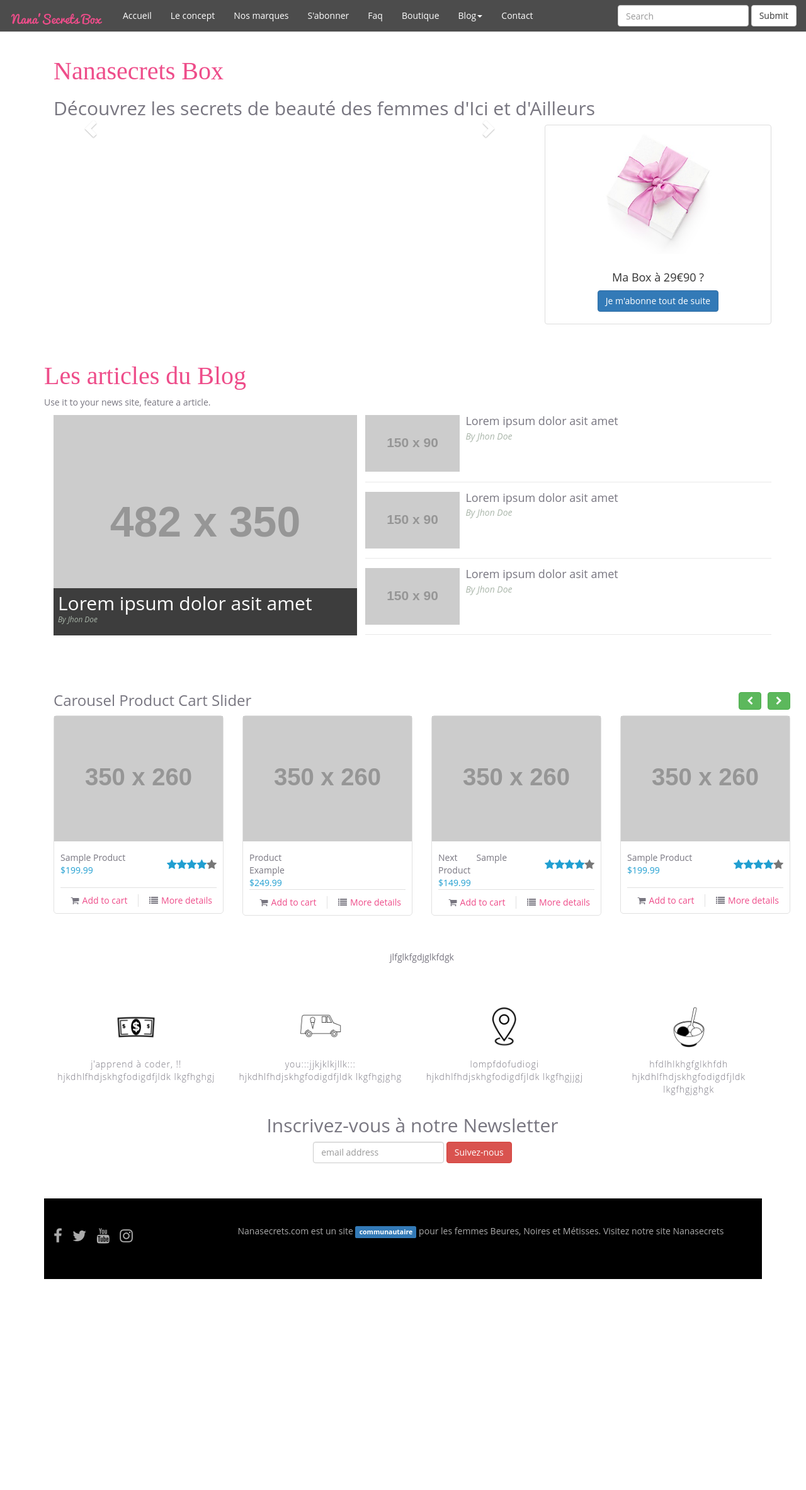
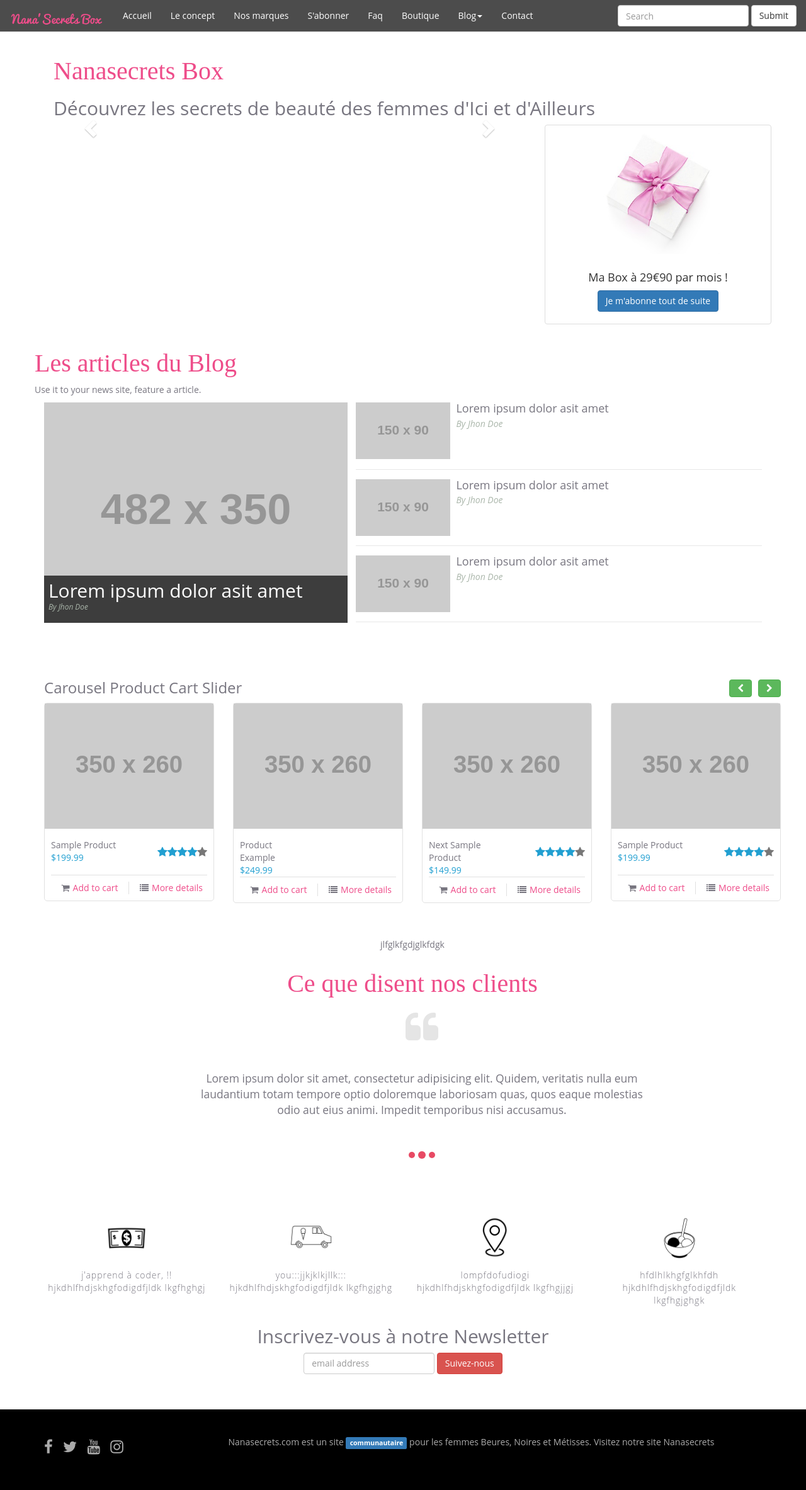
Before and after one commit to cdiomande78/jekyll-nanasecrets, a Jekyll site: the page built from index.html, in a window 1280 px wide. Shown: the whole page at 63% size. Built offline with Jekyll 4.4.1, drawn with Linux system fonts in a browser that asks for light colours; nearby versions of some CDN libraries; Markdown is read by kramdown in place of the engine named in the settings; before the commit the page ends 2031 px from its top, so only the background shows below that.

Commit message:
amélioration2

```diff
--- a/css/style.css
+++ b/css/style.css
@@ -342,3 +342,110 @@
   filter: none; /* IE6-9 */
   -webkit-filter: grayscale(0); /* Google Chrome, Safari 6+ & Opera 15+ */
 }
+
+/*-------------------------------*/
+/*      Code snippet by          */
+/*      @maridlcrmn              */
+/*-------------------------------*/
+
+
+section {
+    padding-top: 10px;
+    padding-bottom: 10px;
+}
+
+.quote {
+    color: rgba(0,0,0,.1);
+    text-align: center;
+    margin-bottom: 30px;
+}
+
+/*-------------------------------*/
+/*    Carousel Fade Transition   */
+/*-------------------------------*/
+
+#fade-quote-carousel.carousel {
+  padding-bottom: 60px;
+}
+#fade-quote-carousel.carousel .carousel-inner .item2 {
+  opacity: 0;
+  -webkit-transition-property: opacity;
+      -ms-transition-property: opacity;
+          transition-property: opacity;
+}
+#fade-quote-carousel.carousel .carousel-inner .active2 {
+  opacity: 1;
+  -webkit-transition-property: opacity;
+      -ms-transition-property: opacity;
+          transition-property: opacity;
+}
+#fade-quote-carousel.carousel .carousel-indicators {
+  bottom: 10px;
+}
+#fade-quote-carousel.carousel .carousel-indicators > li {
+  background-color: #e84a64;
+  border: none;
+}
+#fade-quote-carousel blockquote {
+    text-align: center;
+    border: none;
+}
+#fade-quote-carousel .profile-circle {
+    width: 100px;
+    height: 100px;
+    margin: 0 auto;
+    border-radius: 100px;
+}
+
+/* MARKETING CONTENT
+-------------------------------------------------- */
+
+/* Pad the edges of the mobile views a bit */
+.marketing {
+  padding-left: 15px;
+  padding-right: 15px;
+}
+
+/* Center align the text within the three columns below the carousel */
+.marketing .col-lg-4 {
+  text-align: center;
+  margin-bottom: 20px;
+}
+.marketing h2 {
+  font-weight: normal;
+}
+.marketing .col-lg-4 p {
+  margin-left: 10px;
+  margin-right: 10px;
+}
+
+
+/* Featurettes
+------------------------- */
+
+.featurette-divider {
+  margin: 80px 0; /* Space out the Bootstrap <hr> more */
+}
+.featurette {
+  padding-top: 120px; /* Vertically center images part 1: add padding above and below text. */
+  overflow: hidden; /* Vertically center images part 2: clear their floats. */
+}
+.featurette-image {
+  margin-top: -120px; /* Vertically center images part 3: negative margin up the image the same amount of the padding to center it. */
+}
+
+/* Give some space on the sides of the floated elements so text doesn't run right into it. */
+.featurette-image.pull-left {
+  margin-right: 40px;
+}
+.featurette-image.pull-right {
+  margin-left: 40px;
+}
+
+/* Thin out the marketing headings */
+.featurette-heading {
+  font-size: 50px;
+  font-weight: 300;
+  line-height: 1;
+  letter-spacing: -1px;
+}
--- a/index.html
+++ b/index.html
@@ -42,19 +42,20 @@
                             </a>
                         </div>
 
-</div>
+    </div>
 
   <div class="col-md-4">
     <div class="thumbnail">
       <img class="caption" style="border: 0px; cursor: default;" src="images/Box_nanasecrets.jpg" alt="" width="px" height="px" border="0" />
         <div class="caption">
-            <h4>Ma Box à 29€90 ?</h4>
+            <h4>Ma Box à 29€90 par mois !</h4>
         <p><a href="https://www.paypal.com/fr/cgi-bin/webscr?cmd=_flow&SESSION=ScmMObI1jmBKWR7x6gMM-II0iiVlqfPknCZImymQY_0D-Lh6StKrVhehZj0&dispatch=50a222a57771920b6a3d7b606239e4d529b525e0b7e69bf0224adecfb0124e9b61f737ba21b08198d8562aa8a3da7ac30bbfba73b3e80dcc" class="btn btn-primary" role="button">Je m'abonne tout de suite</a></p>
     </div>
   </div>
 </div>
 
   </div>
+</div>
 </div>
 
 <div class="container">
@@ -386,3 +387,50 @@
     </div>
   </div>
 </div>
+
+<div class="container text-center">
+    <div class="row">
+      <div class="col-sm-12">
+  <head>
+    <h1>Ce que disent nos clients</h1>
+    <link rel="stylesheet" href="//maxcdn.bootstrapcdn.com/font-awesome/4.1.0/css/font-awesome.min.css">
+</head>
+
+<section id="carousel">
+  <div class="container">
+    <div class="row">
+      <div class="col-md-8 col-md-offset-2">
+        <div class="quote"><i class="fa fa-quote-left fa-4x"></i></div>
+        <div class="carousel slide" id="fade-quote-carousel" data-ride="carousel" data-interval="3000">
+          <!-- Carousel indicators -->
+          <ol class="carousel-indicators">
+            <li data-target="#fade-quote-carousel" data-slide-to="0" class="active"></li>
+            <li data-target="#fade-quote-carousel" data-slide-to="1"></li>
+            <li data-target="#fade-quote-carousel" data-slide-to="2"></li>
+          </ol>
+          <!-- Carousel items -->
+          <div class="carousel-inner">
+            <div class="active item">
+              <blockquote>
+                <p>Lorem ipsum dolor sit amet, consectetur adipisicing elit. Quidem, veritatis nulla eum laudantium totam tempore optio doloremque laboriosam quas, quos eaque molestias odio aut eius animi. Impedit temporibus nisi accusamus.</p>
+              </blockquote>
+            </div>
+            <div class="item">
+              <blockquote>
+                <p>Lorem ipsum dolor sit amet, consectetur adipisicing elit. Quidem, veritatis nulla eum laudantium totam tempore optio doloremque laboriosam quas, quos eaque molestias odio aut eius animi. Impedit temporibus nisi accusamus.</p>
+              </blockquote>
+            </div>
+            <div class="item">
+              <blockquote>
+                <p>Lorem ipsum dolor sit amet, consectetur adipisicing elit. Quidem, veritatis nulla eum laudantium totam tempore optio doloremque laboriosam quas, quos eaque molestias odio aut eius animi. Impedit temporibus nisi accusamus.</p>
+              </blockquote>
+            </div>
+          </div>
+        </div>
+      </div>
+    </div>
+  </div>
+</section>
+</div>
+    </div>
+  </div>
```
